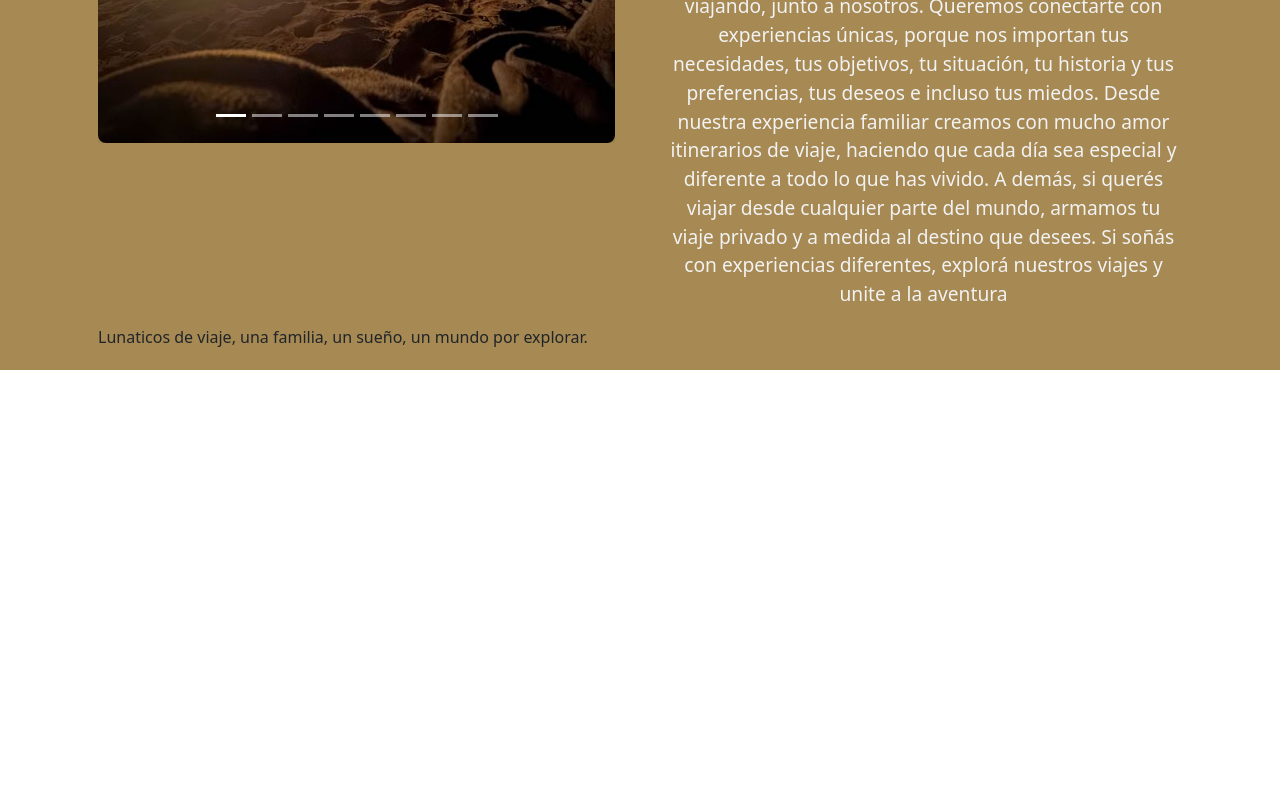
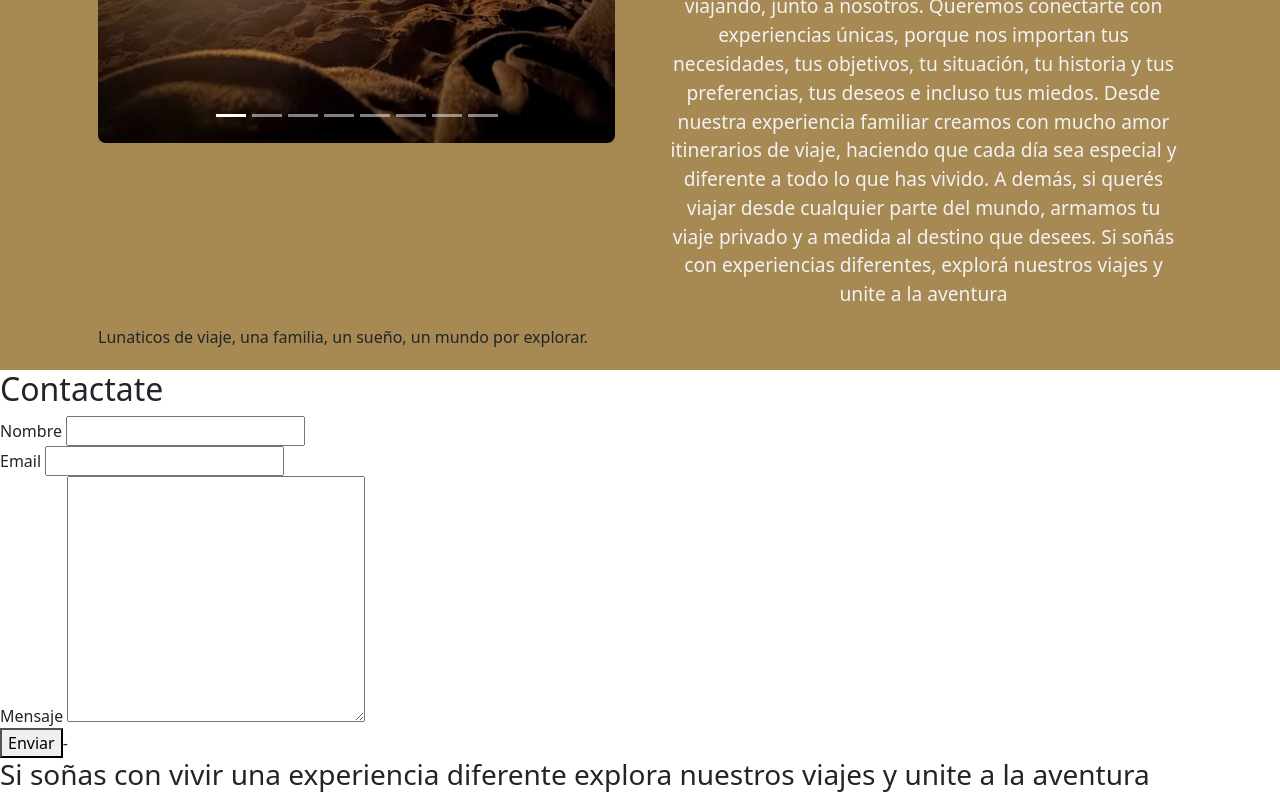
Before and after one commit to TravellerCoder/LunaticosDeViaje, a website: page index.html in a window 1280 px wide. Shown: the part 6040-6840 px from the top of the page. Before the commit the page ends 6410 px from the top, so only its background shows below. Drawn offline with nearby package versions, Linux system fonts and the light colour scheme.

Commit message:
maquetado de seccion contacto

```diff
--- a/index.html
+++ b/index.html
@@ -276,6 +276,34 @@
             </div>
         </div>
 </section>
+
+<!-- Seccion contacto -->
+
+<section>
+    <div class="contacto">
+
+        <h2>Contactate</h2>
+
+        <form action="">
+            <div class="contacto-form">
+                <label for="nombre">Nombre</label>
+                <input type="text" id="nombre" name="nombre" required>
+            </div>
+            <div class="contacto-form">
+                <label for="email">Email</label>
+                <input type="email" id="email" name="email" required>
+            </div>
+            <div class="contacto-form">
+                <label for="mensaje">Mensaje</label>
+                <textarea name="mensaje" id="mensaje" cols="30" rows="10" required></textarea>
+            </div>
+            <button>Enviar</button>-
+        </form>
+
+        <h3>Si soñas con vivir una experiencia diferente explora nuestros viajes y unite a la aventura</h3>
+    </div>
+
+</section>
 </body>
 
 <script src="https://cdn.jsdelivr.net/npm/bootstrap@5.3.3/dist/js/bootstrap.bundle.min.js" integrity="sha384-YvpcrYf0tY3lHB60NNkmXc5s9fDVZLESaAA55NDzOxhy9GkcIdslK1eN7N6jIeHz" crossorigin="anonymous"></script>
```
